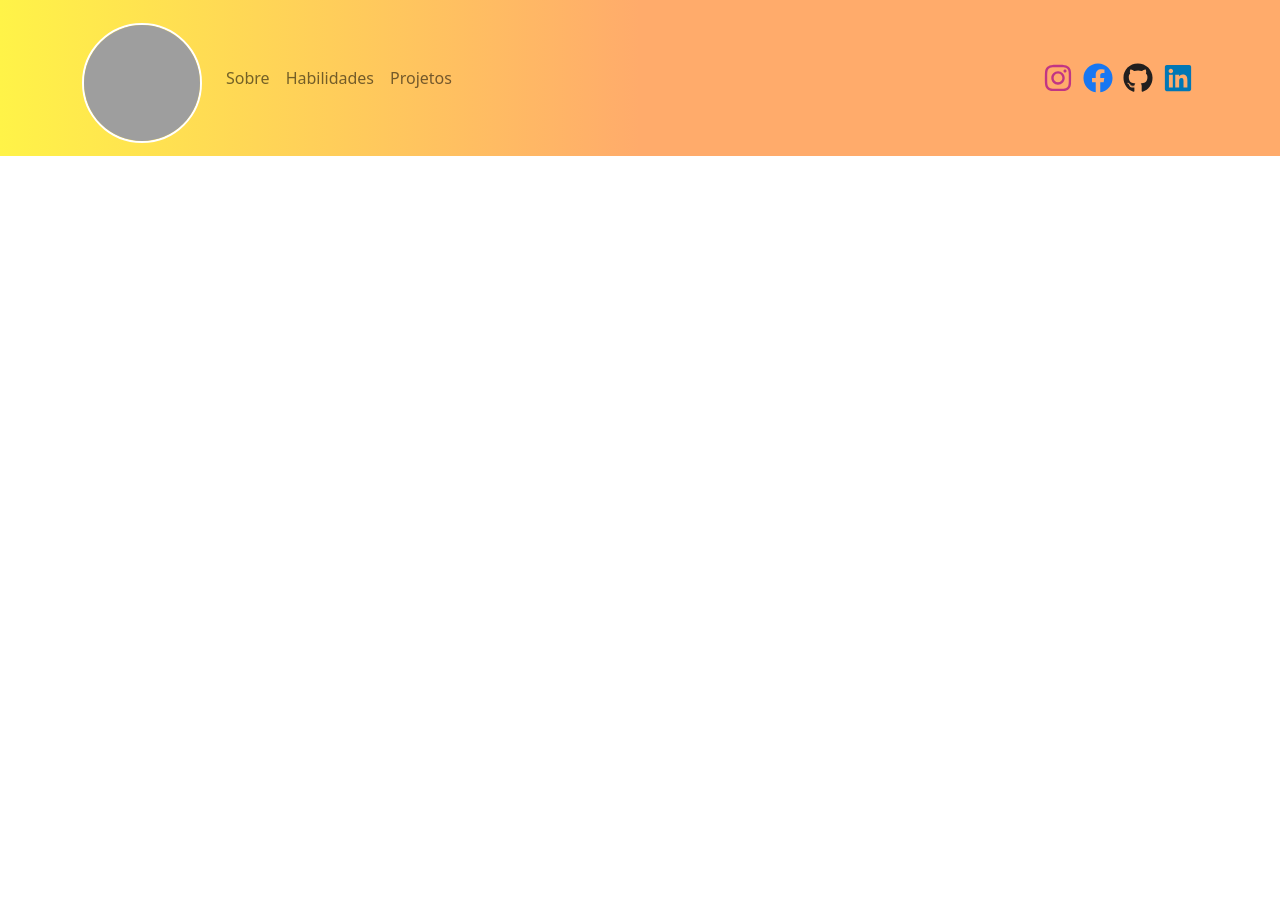
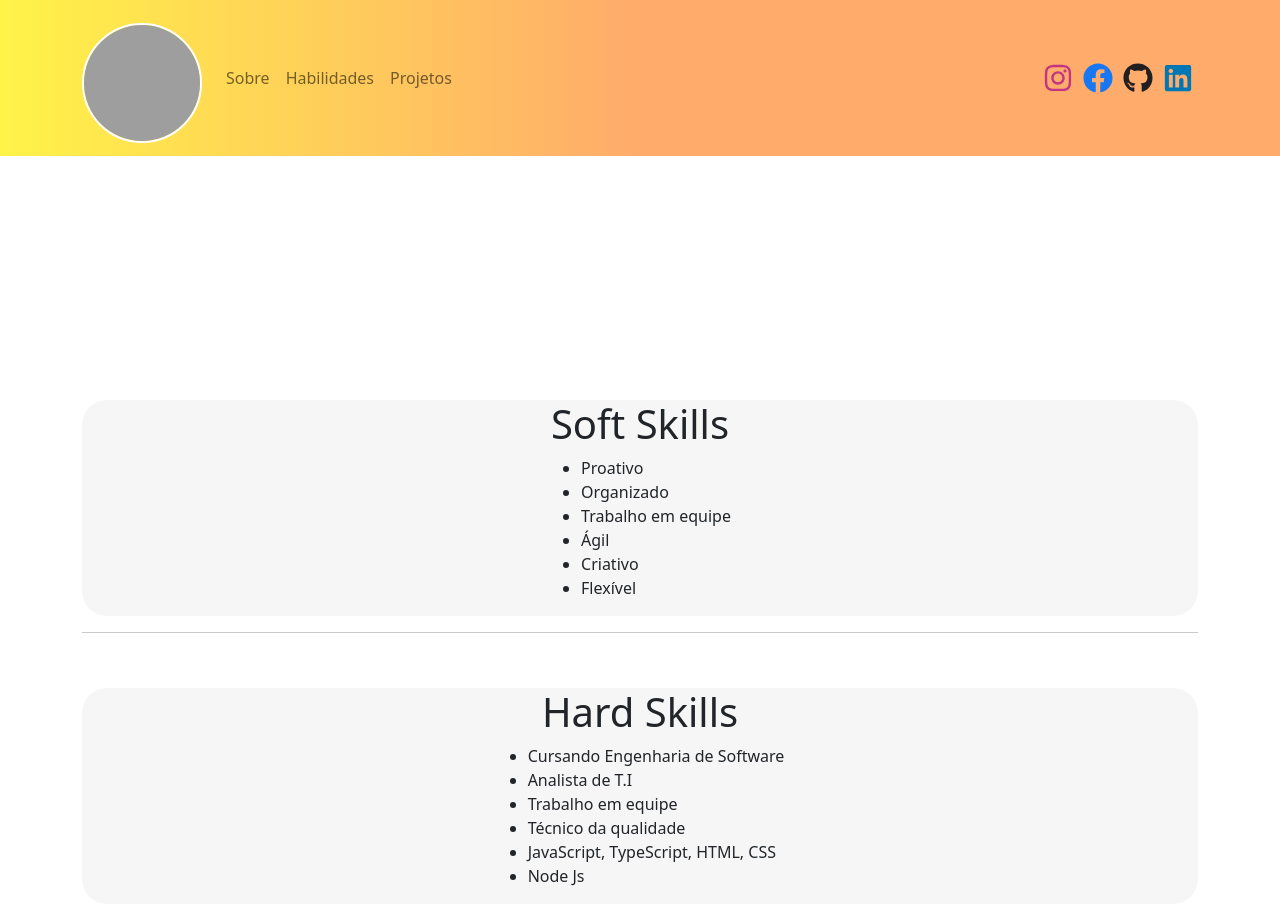
Before and after one commit to mateusw12/jhuan-portifolio, a React (Create React App) app in the folder jhuan-portifolio/: page /skills in a window 1280 px wide. Before the commit the page ends 800 px from the top, so only its background shows below. Built offline with nearby package versions, Linux system fonts and the light colour scheme; grey boxes are pictures that could not be loaded.

Commit message:
Implementa página de habilidades (#6)

```diff
--- a/jhuan-portifolio/src/App.js
+++ b/jhuan-portifolio/src/App.js
@@ -1,6 +1,6 @@
 import React from "react";
 import { BrowserRouter, Route, Routes } from "react-router-dom";
-import { About, Content, Home } from "./components/index";
+import { About, Content, Home, Skills } from "./components/index";
 
 import 'bootstrap/dist/css/bootstrap.min.css';
 import './App.css';
@@ -12,6 +12,7 @@ function App() {
         <Routes>
           <Route path="/" element={<Home />} />
           <Route path="/about" element={<About />} />
+          <Route path="/skills" element={<Skills />} />
         </Routes>
       </Content>
     </BrowserRouter>
--- /dev/null
+++ b/jhuan-portifolio/src/components/Skills.jsx
@@ -0,0 +1,43 @@
+import React from "react";
+
+import "../styles/Skills.css";
+
+const Skills = () => {
+  return (
+    <div>
+      <div className="skills-container">
+        <div className="skills-title">
+          <h1>Soft Skills</h1>
+        </div>
+        <div>
+          <ul>
+            <li className="pointer-item"> Proativo</li>
+            <li className="pointer-item">Organizado</li>
+            <li className="pointer-item">Trabalho em equipe</li>
+            <li className="pointer-item">Ágil</li>
+            <li className="pointer-item">Criativo</li>
+            <li className="pointer-item">Flexível</li>
+          </ul>
+        </div>
+      </div>
+      <hr />
+      <div className="skills-container">
+        <div className="skills-title">
+          <h1>Hard Skills</h1>
+        </div>
+        <div>
+          <ul>
+            <li className="pointer-item">Cursando Engenharia de Software</li>
+            <li className="pointer-item">Analista de T.I</li>
+            <li className="pointer-item">Trabalho em equipe</li>
+            <li className="pointer-item">Técnico da qualidade</li>
+            <li className="pointer-item">JavaScript, TypeScript, HTML, CSS</li>
+            <li className="pointer-item">Node Js</li>
+          </ul>
+        </div>
+      </div>
+    </div>
+  );
+};
+
+export default Skills;
--- a/jhuan-portifolio/src/components/index.js
+++ b/jhuan-portifolio/src/components/index.js
@@ -2,3 +2,4 @@ export { default as About } from './About';
 export { default as Content } from './Content';
 export { default as Header } from './Header';
 export { default as Home } from './Home';
+export { default as Skills } from './Skills';
--- /dev/null
+++ b/jhuan-portifolio/src/styles/Skills.css
@@ -0,0 +1,17 @@
+.skills-container {
+    display: flex;
+    align-items: center;
+    flex-direction: column;
+    background-color: rgb(226 226 226 / 33%) !important;
+    border-radius: 25px;
+}
+
+.pointer-item {
+    list-style-type: disc;
+}
+
+hr {
+    height: 40px;
+    border: 3px solid;
+    border-color: #e2e2e2;
+}
```
